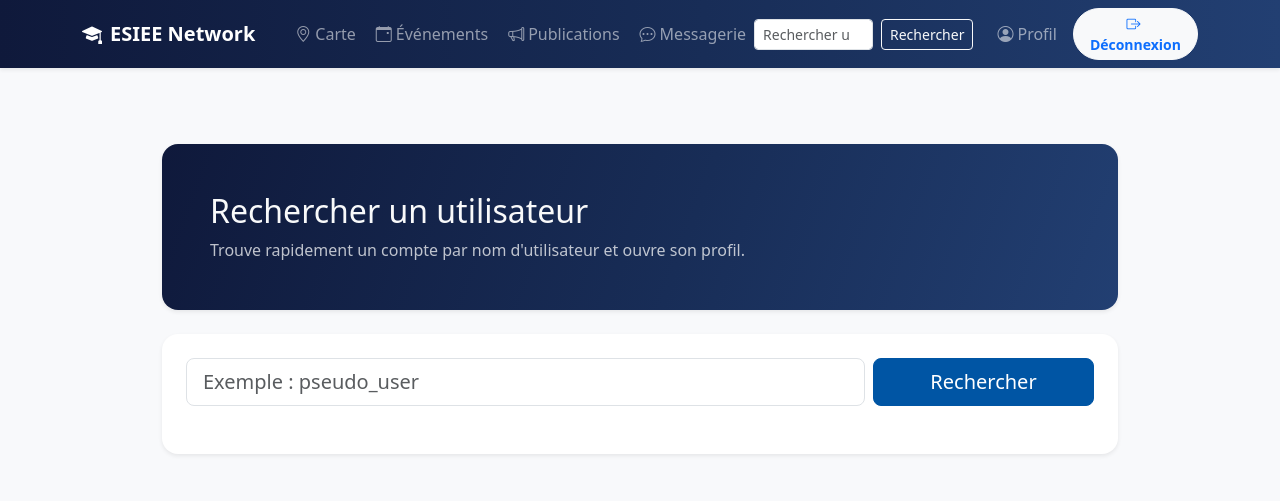
After one commit to nhhzz/Esiee_network, a Django app: page /search-users/ in a window 1280 px wide. The commit adds this page. Shown: the top 501 px of the page. Run offline with Django 5.2, Linux system fonts and the light colour scheme; a user stored in the database is signed in.

Commit message:
Recherche d un profil utilisateur

```diff
--- a/templates/base.html
+++ b/templates/base.html
@@ -43,6 +43,18 @@
               </a>
             </li>
           </ul>
+          {% if user.is_authenticated %}
+            <form class="d-flex my-2 my-lg-0 me-lg-3" method="get" action="{% url 'users:user_search' %}" role="search">
+              <input
+                class="form-control form-control-sm me-2"
+                type="search"
+                name="q"
+                placeholder="Rechercher un utilisateur"
+                aria-label="Rechercher un utilisateur"
+              >
+              <button class="btn btn-outline-light btn-sm" type="submit">Rechercher</button>
+            </form>
+          {% endif %}
           <ul class="navbar-nav ms-auto align-items-lg-center gap-lg-2">
             {% if user.is_authenticated %}
 
--- a/templates/users/my_profile.html
+++ b/templates/users/my_profile.html
@@ -41,6 +41,10 @@
             <a href="{% url 'users:profile' %}" class="btn btn-warning fw-semibold">
               <i class="bi bi-pencil-square me-1"></i>
               Modifier le profil
+            </a>
+            <a href="{% url 'users:user_search' %}" class="btn btn-outline-light">
+              <i class="bi bi-search me-1"></i>
+              Rechercher un utilisateur
             </a>
           {% else %}
             {% if is_following %}
--- /dev/null
+++ b/templates/users/user_search.html
@@ -0,0 +1,72 @@
+{% extends "base.html" %}
+{% block content %}
+
+<div class="container py-4 py-lg-5" style="max-width: 980px;">
+  <div class="card border-0 shadow-sm rounded-4 overflow-hidden mb-4">
+    <div class="text-light p-4 p-md-5" style="background: linear-gradient(110deg, #0f193b 0%, #182d57 55%, #223f72 100%);">
+      <h1 class="h2 mb-2">Rechercher un utilisateur</h1>
+      <p class="mb-0 opacity-75">
+        Trouve rapidement un compte par nom d'utilisateur et ouvre son profil.
+      </p>
+    </div>
+  </div>
+
+  <div class="card border-0 shadow-sm rounded-4">
+    <div class="card-body p-4">
+      <form method="get" action="{% url 'users:user_search' %}" class="row g-2 mb-4">
+        <div class="col-md-9">
+          <input
+            type="text"
+            name="q"
+            value="{{ query }}"
+            class="form-control form-control-lg"
+            placeholder="Exemple : pseudo_user"
+          >
+        </div>
+        <div class="col-md-3 d-grid">
+          <button type="submit" class="btn btn-primary btn-lg">
+            Rechercher
+          </button>
+        </div>
+      </form>
+
+      {% if query %}
+        <p class="text-muted">
+          {% if users %}
+            {{ users|length }} r&eacute;sultat(s) pour <strong>{{ query }}</strong>.
+          {% else %}
+            Aucun utilisateur trouv&eacute; pour <strong>{{ query }}</strong>.
+          {% endif %}
+        </p>
+      {% endif %}
+
+      <div class="list-group list-group-flush">
+        {% for user_item in users %}
+          <a href="{% url 'users:user_profile' user_item.username %}" class="list-group-item list-group-item-action px-0 py-3">
+            <div class="d-flex align-items-center gap-3">
+              {% if user_item.profile_image %}
+                <img
+                  src="{{ user_item.profile_image.url }}"
+                  alt="{{ user_item.username }}"
+                  class="rounded-circle border"
+                  style="width:48px; height:48px; object-fit:cover;"
+                >
+              {% else %}
+                <div class="rounded-circle bg-secondary text-white d-flex align-items-center justify-content-center fw-bold" style="width:48px; height:48px;">
+                  {{ user_item.username|first|upper }}
+                </div>
+              {% endif %}
+
+              <div>
+                <div class="fw-semibold">{{ user_item.username }}</div>
+                <div class="small text-muted">{{ user_item.email }}</div>
+              </div>
+            </div>
+          </a>
+        {% endfor %}
+      </div>
+    </div>
+  </div>
+</div>
+
+{% endblock %}
--- a/users/urls.py
+++ b/users/urls.py
@@ -45,6 +45,7 @@ urlpatterns = [
 
     path('profile/', views.profile, name='profile'),
     path('mon-profil/', views.my_profile, name='my_profile'),
+    path('search-users/', views.user_search, name='user_search'),
     path('profil/<str:username>/', views.user_profile, name='user_profile'),
     path('profil/<str:username>/message/', views.send_direct_message, name='send_message'),
 
--- a/users/views.py
+++ b/users/views.py
@@ -200,6 +200,25 @@ def my_profile(request):
 
 
 @login_required
+def user_search(request):
+    query = request.GET.get("q", "").strip()
+    users = User.objects.none()
+
+    if query:
+        users = (
+            User.objects.filter(username__icontains=query)
+            .exclude(pk=request.user.pk)
+            .order_by("username")[:30]
+        )
+
+    context = {
+        "query": query,
+        "users": users,
+    }
+    return render(request, "users/user_search.html", context)
+
+
+@login_required
 def send_direct_message(request, username):
     receiver = get_object_or_404(User, username=username)
 
```
Also changed, not shown: db.sqlite3.
